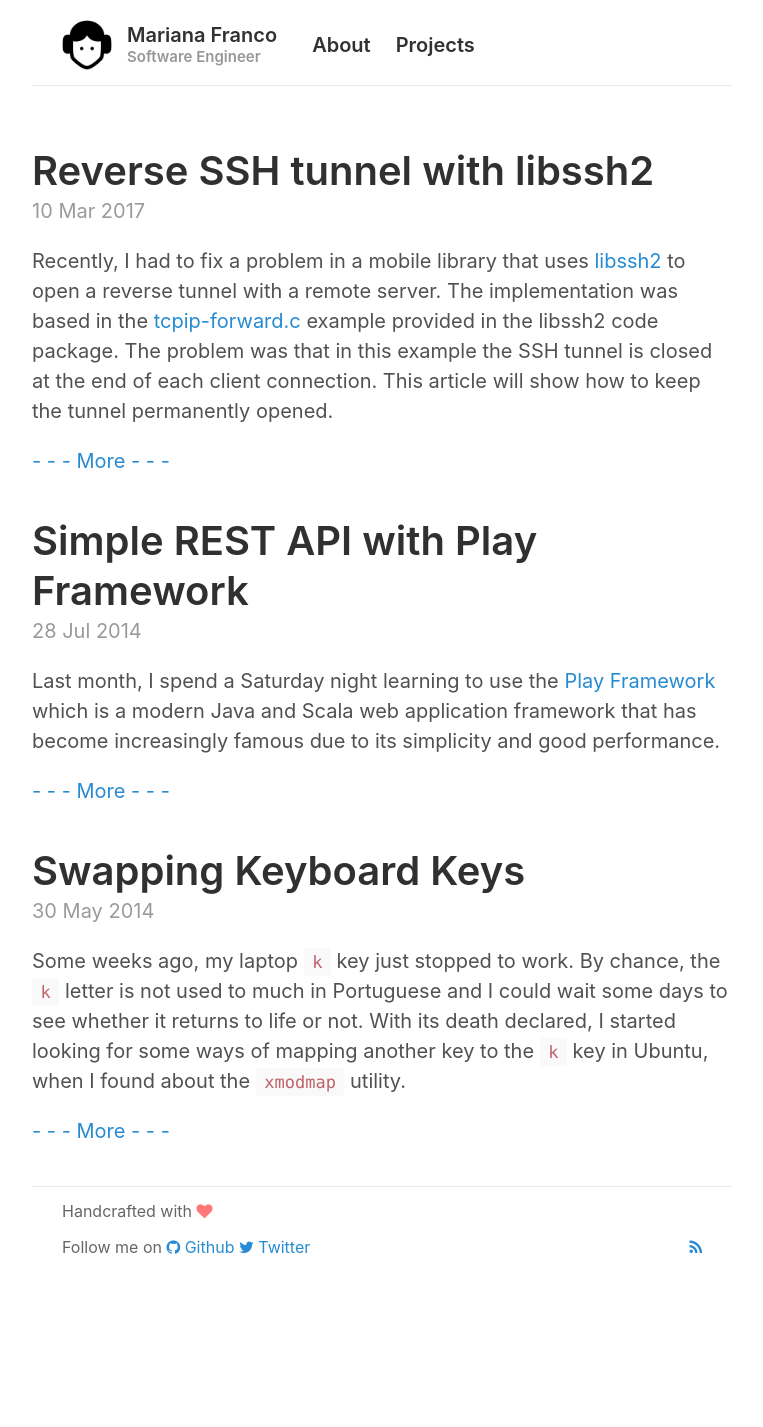
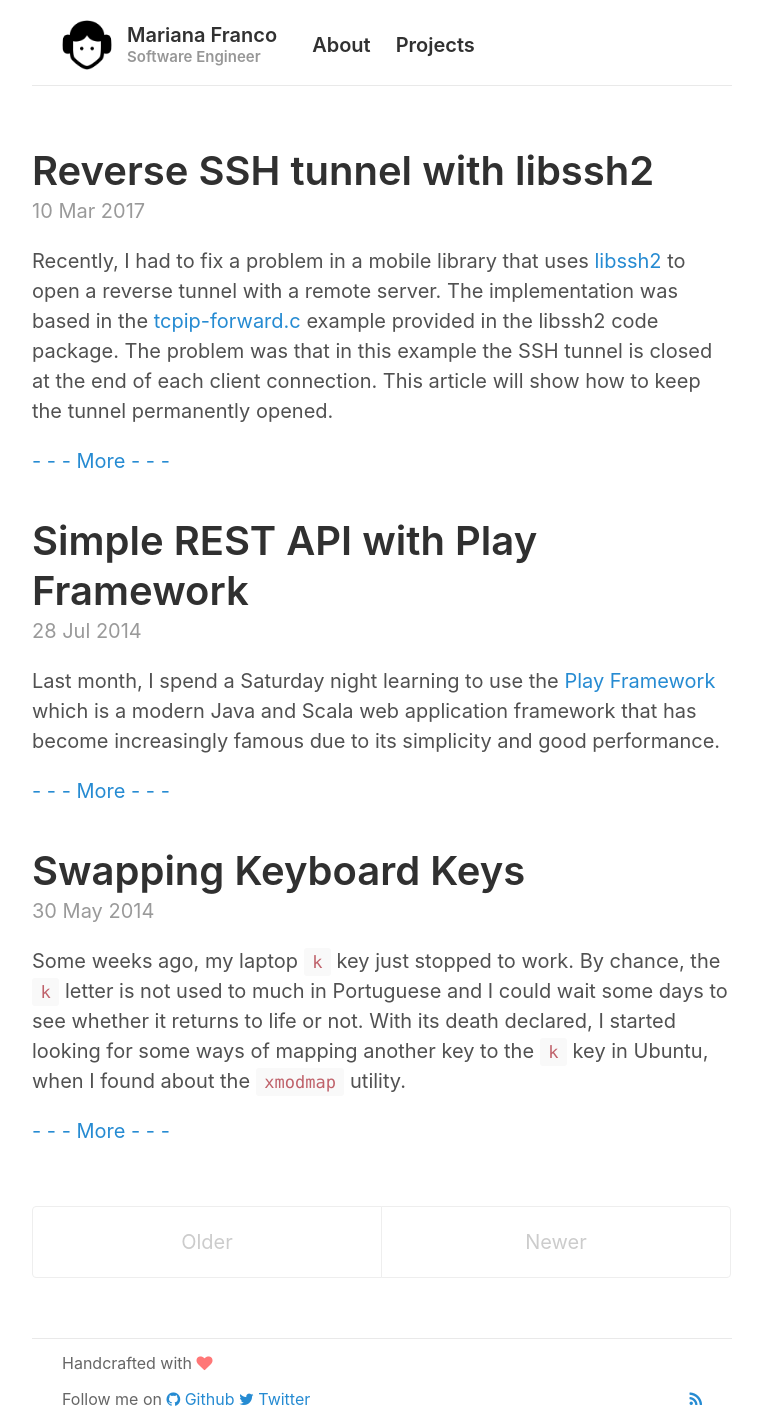
Before and after one commit to marianafranco/marianafranco.github.io, a Jekyll site: the page built from index.html, in a window 1280 px wide. Shown: the whole page, without its empty margins (258-1021 px from the left). Built offline with Jekyll 4.4.1, drawn with Linux system fonts in a browser that asks for light colours; the list of posts is cut into pages by our own code; before the commit the page ends 1275 px from its top, so only the background shows below that.

Commit message:
Add sitemap + fix pagination

```diff
--- a/_config.yml
+++ b/_config.yml
@@ -5,7 +5,7 @@ permalink:           pretty
 title:               Mariana Franco
 tagline:             Software Engineer
 url:                 http://marianafranco.github.io
-paginate:            1
+paginate:            5
 baseurl:             ""
 
 # Assets
@@ -34,3 +34,4 @@ pages_list:
 gems:
   - jekyll-paginate
   - jekyll-gist
+  - jekyll-sitemap
--- a/_layouts/post-list.html
+++ b/_layouts/post-list.html
@@ -3,7 +3,7 @@ layout: default
 ---
 
 <div class="posts">
-  {% for post in site.posts %}
+  {% for post in paginator.posts %}
   <article class="post">
     <h1 class="post-title">
       <a href="{{ site.baseurl }}{{ post.url }}">
@@ -17,3 +17,16 @@ layout: default
   </article>
   {% endfor %}
 </div>
+
+<div class="pagination">
+  {% if paginator.next_page %}
+    <a class="pagination-item older" href="{{ paginator.next_page_path | prepend: site.baseurl }}">Older</a>
+  {% else %}
+    <span class="pagination-item older">Older</span>
+  {% endif %}
+  {% if paginator.previous_page %}
+    <a class="pagination-item newer" href="{{ paginator.previous_page_path | prepend: site.baseurl }}">Newer</a>
+  {% else %}
+    <span class="pagination-item newer">Newer</span>
+  {% endif %}
+</div>
```
